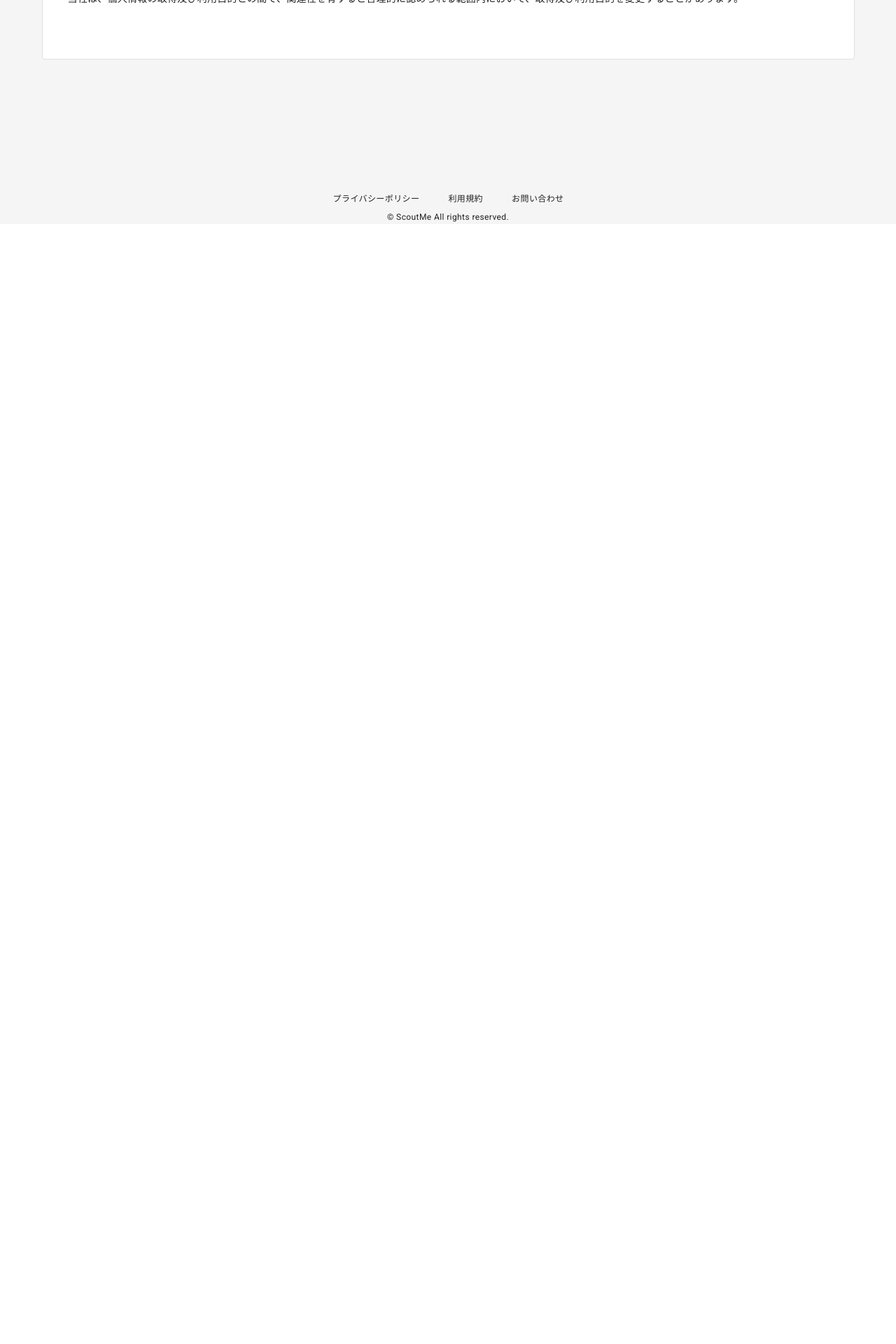
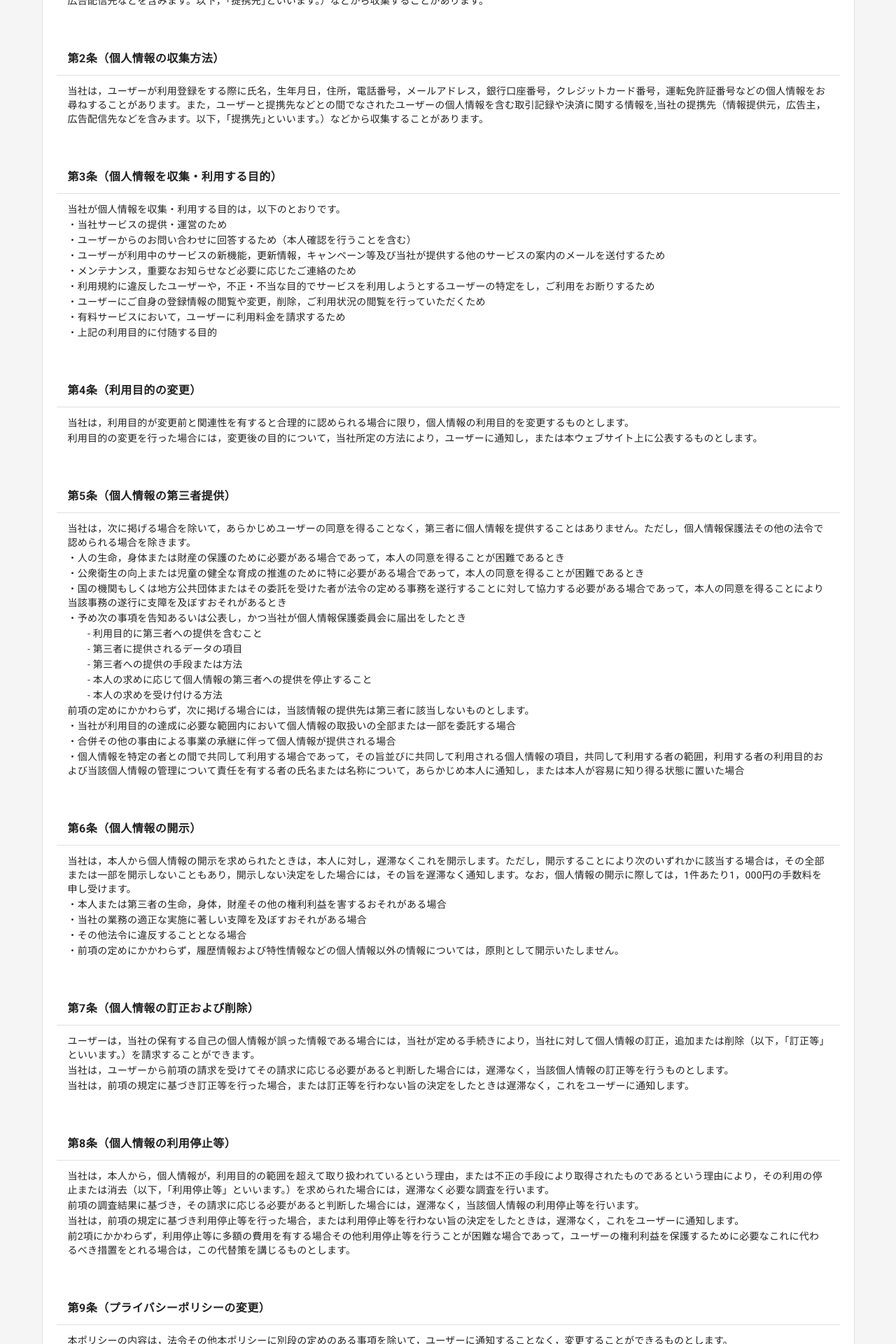
Before and after one commit to Scout-19/scout-19, a Vue app: page /privacypolicy in a window 1280 px wide. Shown: the part 480-2400 px from the top of the page at 70% size. Before the commit the page ends 800 px from the top, so only its background shows below. Built offline with nearby package versions, Linux system fonts and the light colour scheme; no server answers.

Commit message:
プライバシーポリポリシー

```diff
--- a/src/components/PolicyTerms.vue
+++ b/src/components/PolicyTerms.vue
@@ -6,6 +6,7 @@
       </v-row>
 
       <v-card outlined class="pa-5 mt-5">
+        <h3 class="pa-5">当社は，本ウェブサイト上で提供するサービス（以下,「本サービス」といいます。）における，ユーザーの個人情報の取扱いについて，以下のとおりプライバシーポリシー（以下，「本ポリシー」といいます。）を定めます。</h3>
         <v-list>
           <div
             v-for="(c, i) in content"
--- a/src/views/PrivacyPolicy.vue
+++ b/src/views/PrivacyPolicy.vue
@@ -20,23 +20,95 @@ export default {
   data: () => ({
     policies: [
       {
-        title: '定義',
+        title: '第1条（個人情報）',
         lines: [
-          'なんとかかんとか',
+          '「個人情報」とは，個人情報保護法にいう「個人情報」を指すものとし，生存する個人に関する情報であって，当該情報に含まれる氏名，生年月日，住所，電話番号，連絡先その他の記述等により特定の個人を識別できる情報及び容貌，指紋，声紋にかかるデータ，及び健康保険証の保険者番号などの当該情報単体から特定の個人を識別できる情報（個人識別情報）を指します。'
         ]
       },
       {
-        title: '個人情報の取得及び利用目的',
+        title: '第2条（個人情報の収集方法）',
         lines: [
-          '当社は、個人情報を以下の目的で取得及び利用いたします。',
-          '(1) なんとか',
-          '(2) なんとか',
+          '当社は，ユーザーが利用登録をする際に氏名，生年月日，住所，電話番号，メールアドレス，銀行口座番号，クレジットカード番号，運転免許証番号などの個人情報をお尋ねすることがあります。また，ユーザーと提携先などとの間でなされたユーザーの個人情報を含む取引記録や決済に関する情報を,当社の提携先（情報提供元，広告主，広告配信先などを含みます。以下，｢提携先｣といいます。）などから収集することがあります。',
         ]
       },
       {
-        title: '個人情報の取得及び利用目的の変更',
+        title: '第2条（個人情報の収集方法）',
         lines: [
-          '当社は、個人情報の取得及び利用目的との間で、関連性を有すると合理的に認められる範囲内において、取得及び利用目的を変更することがあります。',
+          '当社は，ユーザーが利用登録をする際に氏名，生年月日，住所，電話番号，メールアドレス，銀行口座番号，クレジットカード番号，運転免許証番号などの個人情報をお尋ねすることがあります。また，ユーザーと提携先などとの間でなされたユーザーの個人情報を含む取引記録や決済に関する情報を,当社の提携先（情報提供元，広告主，広告配信先などを含みます。以下，｢提携先｣といいます。）などから収集することがあります。',
+        ]
+      },
+            {
+        title: '第3条（個人情報を収集・利用する目的）',
+        lines: [
+          '当社が個人情報を収集・利用する目的は，以下のとおりです。',
+          '・当社サービスの提供・運営のため',
+          '・ユーザーからのお問い合わせに回答するため（本人確認を行うことを含む）',
+          '・ユーザーが利用中のサービスの新機能，更新情報，キャンペーン等及び当社が提供する他のサービスの案内のメールを送付するため',
+          '・メンテナンス，重要なお知らせなど必要に応じたご連絡のため',
+          '・利用規約に違反したユーザーや，不正・不当な目的でサービスを利用しようとするユーザーの特定をし，ご利用をお断りするため',
+          '・ユーザーにご自身の登録情報の閲覧や変更，削除，ご利用状況の閲覧を行っていただくため',
+          '・有料サービスにおいて，ユーザーに利用料金を請求するため',
+          '・上記の利用目的に付随する目的',
+        ]
+      },
+      {
+        title: '第4条（利用目的の変更）',
+        lines: [
+          '当社は，利用目的が変更前と関連性を有すると合理的に認められる場合に限り，個人情報の利用目的を変更するものとします。',
+          '利用目的の変更を行った場合には，変更後の目的について，当社所定の方法により，ユーザーに通知し，または本ウェブサイト上に公表するものとします。',
+        ]
+      },
+      {
+        title: '第5条（個人情報の第三者提供）',
+        lines: [
+          '当社は，次に掲げる場合を除いて，あらかじめユーザーの同意を得ることなく，第三者に個人情報を提供することはありません。ただし，個人情報保護法その他の法令で認められる場合を除きます。',
+          '・人の生命，身体または財産の保護のために必要がある場合であって，本人の同意を得ることが困難であるとき',
+          '・公衆衛生の向上または児童の健全な育成の推進のために特に必要がある場合であって，本人の同意を得ることが困難であるとき',
+          '・国の機関もしくは地方公共団体またはその委託を受けた者が法令の定める事務を遂行することに対して協力する必要がある場合であって，本人の同意を得ることにより当該事務の遂行に支障を及ぼすおそれがあるとき',
+          '・予め次の事項を告知あるいは公表し，かつ当社が個人情報保護委員会に届出をしたとき',
+          '　　- 利用目的に第三者への提供を含むこと',
+          '　　- 第三者に提供されるデータの項目',
+          '　　- 第三者への提供の手段または方法',
+          '　　- 本人の求めに応じて個人情報の第三者への提供を停止すること',
+          '　　- 本人の求めを受け付ける方法',
+          '前項の定めにかかわらず，次に掲げる場合には，当該情報の提供先は第三者に該当しないものとします。',
+          '・当社が利用目的の達成に必要な範囲内において個人情報の取扱いの全部または一部を委託する場合',
+          '・合併その他の事由による事業の承継に伴って個人情報が提供される場合',
+          '・個人情報を特定の者との間で共同して利用する場合であって，その旨並びに共同して利用される個人情報の項目，共同して利用する者の範囲，利用する者の利用目的および当該個人情報の管理について責任を有する者の氏名または名称について，あらかじめ本人に通知し，または本人が容易に知り得る状態に置いた場合'
+        ]
+      },
+      {
+        title: '第6条（個人情報の開示）',
+        lines: [
+          '当社は，本人から個人情報の開示を求められたときは，本人に対し，遅滞なくこれを開示します。ただし，開示することにより次のいずれかに該当する場合は，その全部または一部を開示しないこともあり，開示しない決定をした場合には，その旨を遅滞なく通知します。なお，個人情報の開示に際しては，1件あたり1，000円の手数料を申し受けます。',
+          '・本人または第三者の生命，身体，財産その他の権利利益を害するおそれがある場合',
+          '・当社の業務の適正な実施に著しい支障を及ぼすおそれがある場合',
+          '・その他法令に違反することとなる場合',
+          '・前項の定めにかかわらず，履歴情報および特性情報などの個人情報以外の情報については，原則として開示いたしません。',
+        ]
+      },
+      {
+        title: '第7条（個人情報の訂正および削除）',
+        lines: [
+          'ユーザーは，当社の保有する自己の個人情報が誤った情報である場合には，当社が定める手続きにより，当社に対して個人情報の訂正，追加または削除（以下，「訂正等」といいます。）を請求することができます。',
+          '当社は，ユーザーから前項の請求を受けてその請求に応じる必要があると判断した場合には，遅滞なく，当該個人情報の訂正等を行うものとします。',
+          '当社は，前項の規定に基づき訂正等を行った場合，または訂正等を行わない旨の決定をしたときは遅滞なく，これをユーザーに通知します。'
+        ]
+      },
+      {
+        title: '第8条（個人情報の利用停止等）',
+        lines: [
+          '当社は，本人から，個人情報が，利用目的の範囲を超えて取り扱われているという理由，または不正の手段により取得されたものであるという理由により，その利用の停止または消去（以下，「利用停止等」といいます。）を求められた場合には，遅滞なく必要な調査を行います。',
+          '前項の調査結果に基づき，その請求に応じる必要があると判断した場合には，遅滞なく，当該個人情報の利用停止等を行います。',
+          '当社は，前項の規定に基づき利用停止等を行った場合，または利用停止等を行わない旨の決定をしたときは，遅滞なく，これをユーザーに通知します。',
+          '前2項にかかわらず，利用停止等に多額の費用を有する場合その他利用停止等を行うことが困難な場合であって，ユーザーの権利利益を保護するために必要なこれに代わるべき措置をとれる場合は，この代替策を講じるものとします。'
+        ]
+      },
+      {
+        title: '第9条（プライバシーポリシーの変更）',
+        lines: [
+          '本ポリシーの内容は，法令その他本ポリシーに別段の定めのある事項を除いて，ユーザーに通知することなく，変更することができるものとします。',
+          '当社が別途定める場合を除いて，変更後のプライバシーポリシーは，本ウェブサイトに掲載したときから効力を生じるものとします。'
         ]
       },
     ]
```
